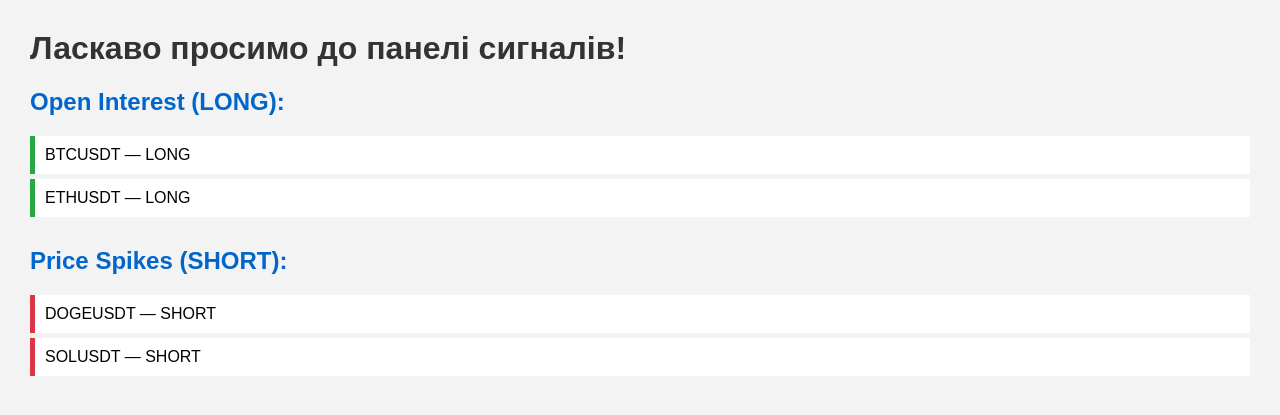
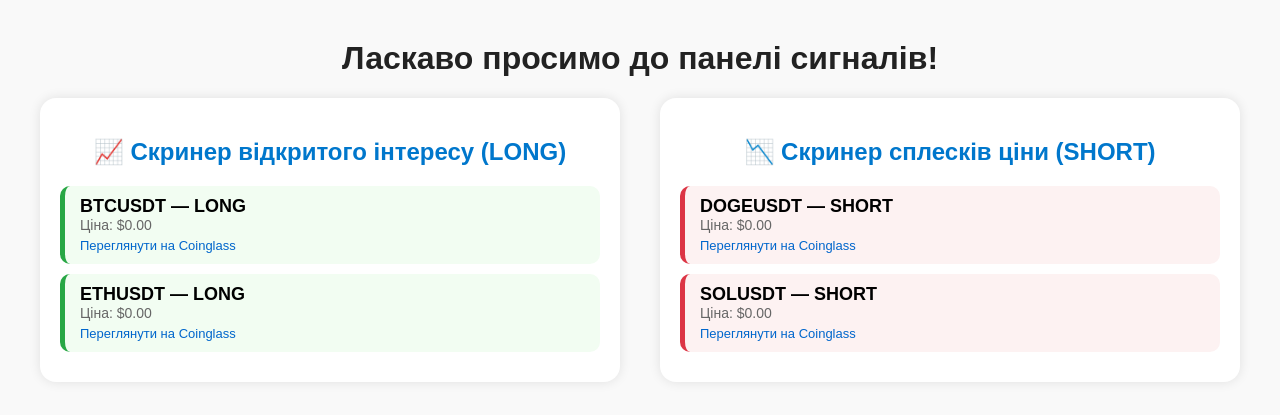
Before and after one commit to oleksandr2107/crypto-signal-panel-v2, a Flask app: page / in a window 1280 px wide. Shown: the top 415 px of the page. Run offline with Flask 3, Linux system fonts and the light colour scheme; data that the repository does not hold is empty.

Commit message:
Update index.html

```diff
--- a/templates/index.html
+++ b/templates/index.html
@@ -6,51 +6,88 @@
     <style>
         body {
             font-family: Arial, sans-serif;
-            background-color: #f3f3f3;
-            margin: 30px;
+            background-color: #f9f9f9;
+            margin: 40px;
         }
         h1 {
-            color: #333;
+            text-align: center;
+            color: #222;
         }
-        h2 {
-            color: #0066cc;
+        .columns {
+            display: flex;
+            gap: 40px;
+            justify-content: center;
         }
-        .section {
-            margin-bottom: 30px;
+        .column {
+            flex: 1;
+            background-color: white;
+            padding: 20px;
+            border-radius: 16px;
+            box-shadow: 0 0 12px rgba(0, 0, 0, 0.1);
+        }
+        .column h2 {
+            text-align: center;
+            color: #0077cc;
         }
         .signal {
-            background-color: white;
             border-left: 5px solid #28a745;
-            padding: 10px;
-            margin: 5px 0;
-            font-size: 16px;
+            padding: 10px 15px;
+            margin: 10px 0;
+            background: #f2fdf2;
+            border-radius: 10px;
         }
         .short {
             border-left-color: #dc3545;
+            background: #fdf2f2;
+        }
+        .pair {
+            font-weight: bold;
+            font-size: 18px;
+        }
+        .price {
+            color: #666;
+            font-size: 14px;
+        }
+        .link {
+            margin-top: 5px;
+            display: inline-block;
+            font-size: 13px;
+            color: #0066cc;
+            text-decoration: none;
         }
     </style>
 </head>
 <body>
     <h1>Ласкаво просимо до панелі сигналів!</h1>
 
-    <div class="section">
-        <h2>Open Interest (LONG):</h2>
-        {% for signal in long_signals %}
-            <div class="signal">{{ signal['pair'] }} — {{ signal['signal'] }}</div>
-        {% endfor %}
-    </div>
+    <div class="columns">
+        <div class="column">
+            <h2>📈 Скринер відкритого інтересу (LONG)</h2>
+            {% for signal in long_signals %}
+                <div class="signal">
+                    <div class="pair">{{ signal.pair }} — {{ signal.signal }}</div>
+                    <div class="price">Ціна: {{ signal.price }}</div>
+                    <a class="link" href="{{ signal.link }}" target="_blank">Переглянути на Coinglass</a>
+                </div>
+            {% endfor %}
+        </div>
 
-    <div class="section">
-        <h2>Price Spikes (SHORT):</h2>
-        {% for signal in short_signals %}
-            <div class="signal short">{{ signal['pair'] }} — {{ signal['signal'] }}</div>
-        {% endfor %}
+        <div class="column">
+            <h2>📉 Скринер сплесків ціни (SHORT)</h2>
+            {% for signal in short_signals %}
+                <div class="signal short">
+                    <div class="pair">{{ signal.pair }} — {{ signal.signal }}</div>
+                    <div class="price">Ціна: {{ signal.price }}</div>
+                    <a class="link" href="{{ signal.link }}" target="_blank">Переглянути на Coinglass</a>
+                </div>
+            {% endfor %}
+        </div>
     </div>
 
     <script>
         setInterval(function() {
             window.location.reload();
-        }, 120000); // кожні 2 хвилини
+        }, 120000);
     </script>
 </body>
 </html>
```
